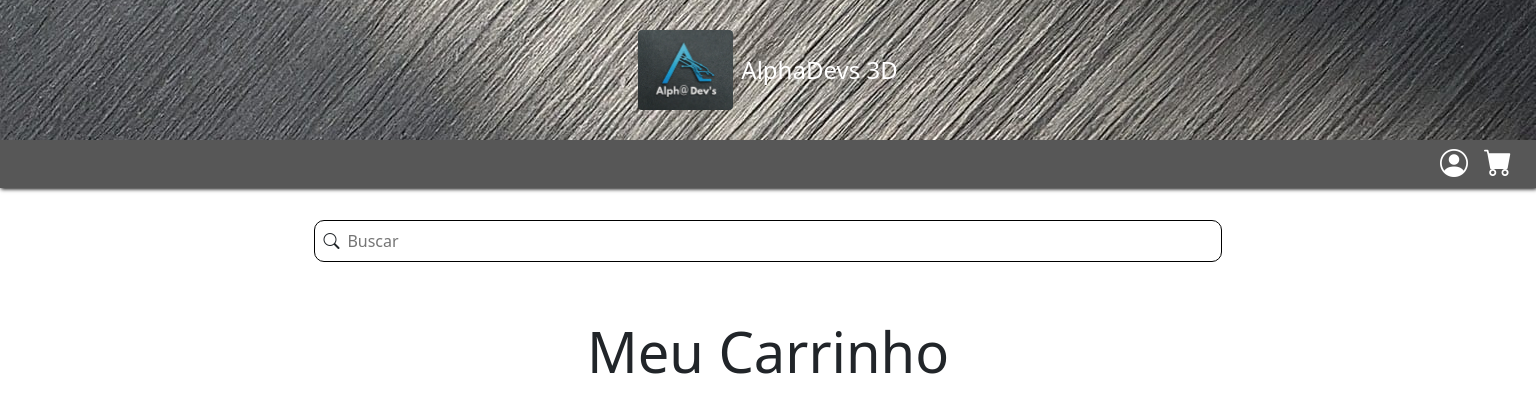
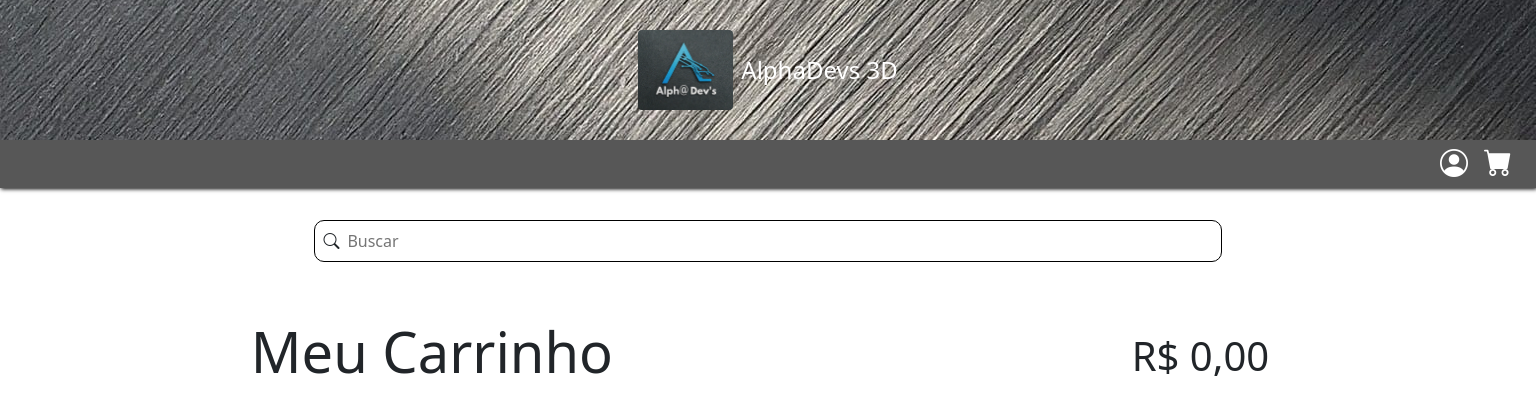
Before and after one commit to Gustavodeoliveiraa/alphadevs, a Django app: page /mycart/list in a window 1536 px wide. Shown: the top 416 px of the page. Run offline with Django 5.2, Linux system fonts and the light colour scheme; the visitor is signed in with stand-in values (Sample User, id 1); data comes from the database, SQL or seed files in the repository; data that the repository does not hold is empty; some libraries are stand-ins or nearby versions.

Commit message:
feat: add responsiveness for descktop cart Shop

```diff
--- a/account/signals.py
+++ b/account/signals.py
@@ -5,5 +5,6 @@ from cart.models import Cart
 
 
 @receiver(post_save, sender=User)
-def create_my_cart(sender, instance, *args, **kwargs):
-    Cart.objects.create(user=instance)
+def create_my_cart(sender, instance, created, *args, **kwargs):
+    if created:
+        Cart.objects.create(user=instance)
--- a/cart/templates/list_cart.html
+++ b/cart/templates/list_cart.html
@@ -7,17 +7,27 @@
 {% endblock nav %}
 
 {% block content %}
-    <div class="container-fluid text-center">
-        <h1 class="display-4 pt-4 pb-4">Meu Carrinho</h1>
+    <div class="container-fluid">
+        <div class="container-fluid text-center text-xxl-start padding-my-cart d-block  d-xxl-flex justify-content-between align-items-center">
+            <h1 class="display-4 pt-4 pb-4">Meu Carrinho</h1>
+            <div class="d-flex align-items-center justify-content-center">
+                <p class="display-6 pt-4 pb-4 me-3">R$ {{total|floatformat:2}}</p>
+                {% if cart|length > 0 %}
+                    <button type="button" class="btn btn-warning buy-button">Fechar Pedido</button>
+                {% endif %}
+            </div>
+        </div>
     </div>
 
     {% for carItem in cart %}
         <div class="center-content d-flex justify-content-lg-center w-100">
             <div class="conteiner container-shopcart w-100 d-flex mb-3 m-2 align-items-center overflow-hidden p-2">
                 <div class="cover-image border rounded-3 me-4">
-                    <img src="{{carItem.product.images.first.images.url}}" alt="">
+                    <img class="rounded-3" src="{{carItem.product.images.first.images.url}}" alt="">
                 </div>
-                <div class="list-infos w-100 h-100 pl-4 d-flex flex-column justify-content-center">
+
+                {% comment %} movile version {% endcomment %}
+                <div class="list-infos w-100 h-100 pl-4 d-flex flex-column justify-content-center d-xxl-none">
                     <h2>{{carItem.product.product_name}}</h2>
                     <p class="h5 border-infos-cart-shop mb-4">R$ {{carItem.product.product_price}}</p>
                     <div class="d-flex align-items-center">
@@ -26,6 +36,30 @@
                     </div>
                 </div>
 
+                {% comment %} mobile version {% endcomment %}
+
+                <div class="list-infos w-50 h-100 pl-4 d-flex flex-column justify-content-center justify-content-xxl-start d-none d-xxl-flex ">
+                    <h2 class="mt-5">{{carItem.product.product_name}}</h2>
+                    <div class="mt-2 w-75 scroll-description">
+                        <p>{{carItem.product.product_description}}</p>
+                    </div>
+                    <h3 class="mt-5 fs-4" >Quantidade: {{carItem.quantity}}</h3>
+                </div>
+
+                <div class="infos-product w-50 h-100 d-none d-xxl-block">
+                    <h2 class="mb-4 mt-5">Caracteristicas</h2>
+
+                    <div class="d-flex align-items-center">
+                        <p class="h6 m-0 me-md-4">Largura {{carItem.product.product_width}}</p>
+                        <p class="h6 m-0 me-md-4">Altura {{carItem.product.product_height}}</p>
+                        <p class="h6 m-0 me-md-4">R$ {{carItem.product.product_price}}</p>
+
+                    </div>
+                    <div class="delete-item-pc h-50 d-flex">
+                        <a href="" class="align-self-end"><button type="button" class="btn btn-outline-secondary ms-3 ps-3 pe-3">Excluir</button></a>
+                    </div>
+                </div>
+
             </div>
         </div>
     {% endfor %}
--- a/cart/views.py
+++ b/cart/views.py
@@ -1,12 +1,11 @@
-from typing import Any
-from django.db.models.query import QuerySet
 from django.views import View
 from .models import Product, Cart, CartItem
-from django.urls import reverse, reverse_lazy
+from django.urls import reverse_lazy
 from django.contrib import messages
 from django.shortcuts import get_object_or_404, redirect
 from django.contrib.auth.mixins import LoginRequiredMixin
 from django.views.generic.list import ListView
+from django.db.models import Sum, F
 
 
 class AddToCartView(LoginRequiredMixin, View):
@@ -49,3 +48,13 @@ class CartListView(LoginRequiredMixin, ListView):
         ).order_by('-id').select_related('product', 'cart')
 
         return query
+
+    def get_context_data(self, **kwargs):
+        context = super().get_context_data(**kwargs)
+
+        context['total'] = CartItem.objects.filter(
+            cart__user=self.request.user
+        ).aggregate(
+            total=Sum(F('quantity') * F('product__product_price'))
+        )['total'] or float(0)
+        return context
--- a/product/static/products/css/style.css
+++ b/product/static/products/css/style.css
@@ -247,15 +247,20 @@ a {
     border-radius: 10px 10px 10px 10px;
 }
 
+.cover-image {
+    height: 150px;
+    width: 300px;
+}
+
+
 .cover-image img{
-    height: 180px;
-    width: 220px;
+    height: 100%;
+    width: 100%;
 }
 
 .border-infos-cart-shop {
     margin-top: 30px !important;
 }
-
 
 /* End shopCart */
 
@@ -404,6 +409,62 @@ a {
 
     /* detail */
 
+    /* Shop Cart */
+
+    .padding-my-cart {
+        width: 70%;
+    }
+
+    .buy-button {
+        transition: all .2s ease-in-out;
+    }
+
+    .buy-button:hover {
+        transform: scale(1.1);
+    }
+
+    .container-shopcart {
+        height: 360px;
+
+    }
+    .cover-image {
+        height: 100%;
+        width: 450px;
+    }
+
+    .cover-image img {
+        border: 1px solid black;
+        height: 100%;
+        width: 100%;
+    }
+
+    .list-infos {
+        margin-left: 50px;
+    }
+
+    .scroll-description {
+        min-height: 35%;
+        overflow-y: scroll;
+        overflow-x: hidden;
+
+
+    }
+
+    .scroll-description::-webkit-scrollbar {
+        width: 10px;
+        height: 12px;
+    }
+
+    .scroll-description::-webkit-scrollbar-track {
+        background: #f1f1f1;
+    }
+
+    .scroll-description::-webkit-scrollbar-thumb {
+        background-color: #888;
+        border-radius: 20px;
+        border: 3px solid #f1f1f1;
+    }
+
 }
 
 
```
